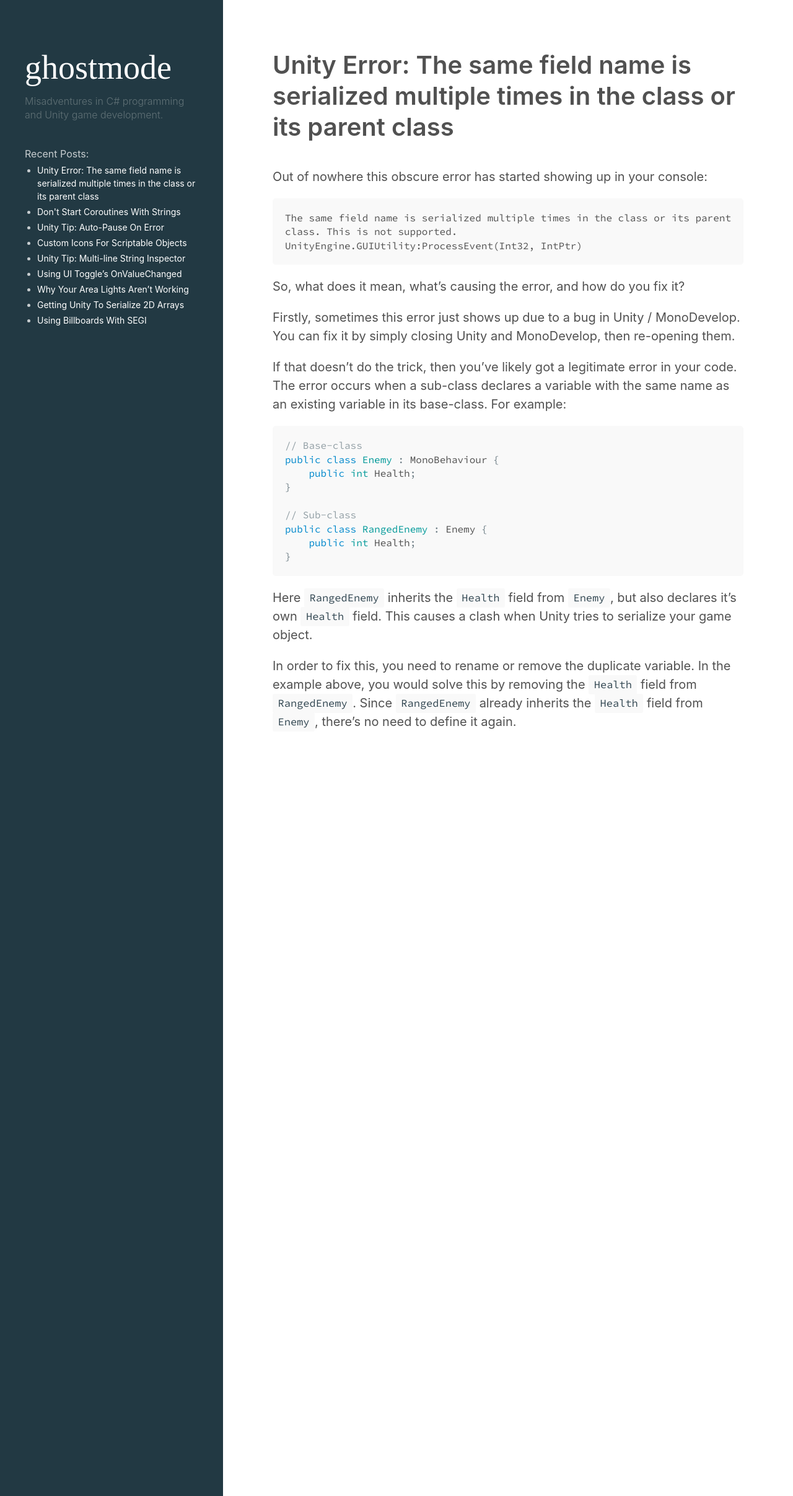
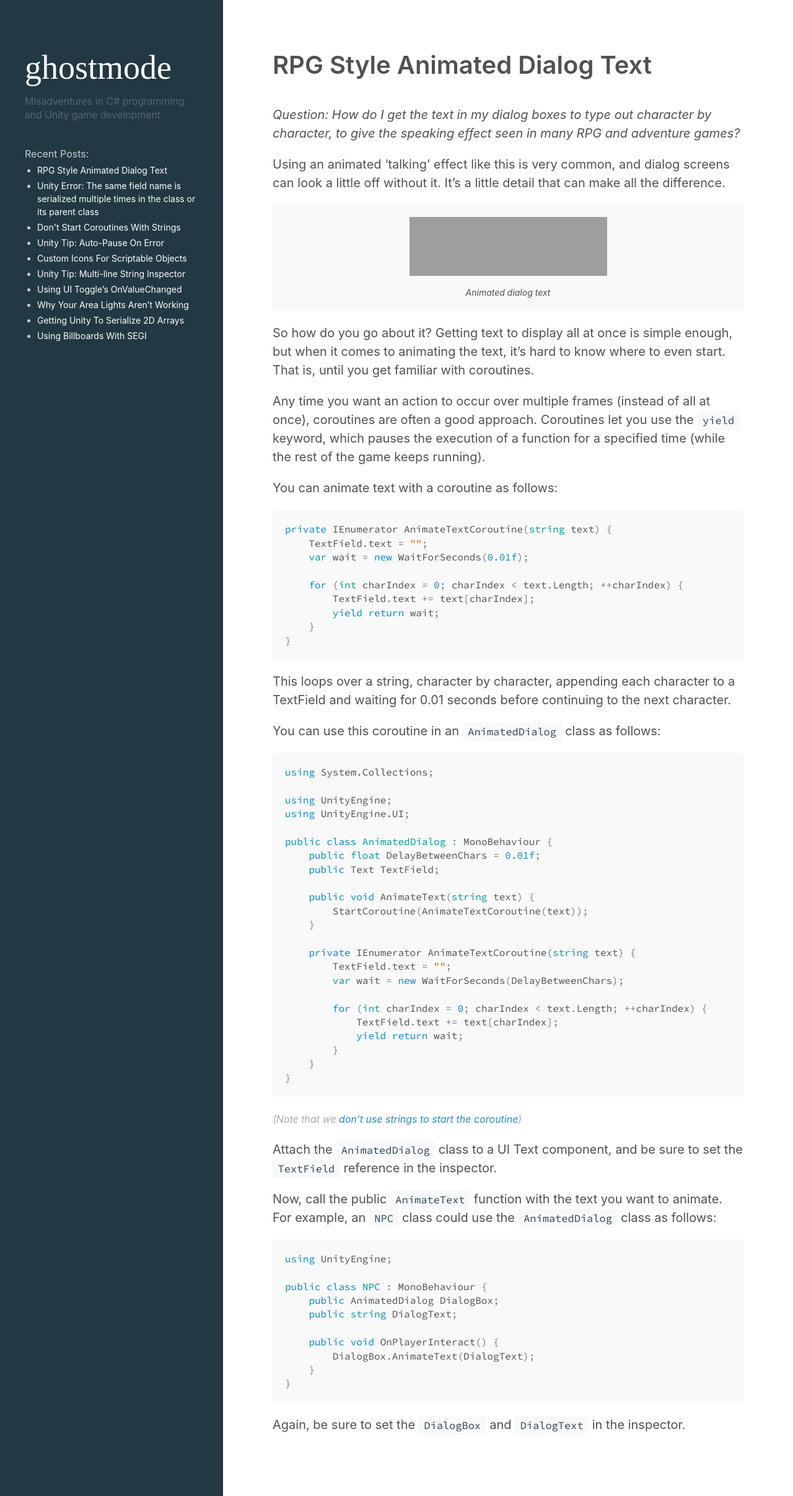
Before and after one commit to teamghostmode/teamghostmode.github.io, a Jekyll site: the page built from index.md, in a window 1280 px wide. Shown: the whole page at 62% size. Built offline with Jekyll 4.4.1, drawn with Linux system fonts in a browser that asks for light colours; some web fonts are replaced; grey boxes are pictures that could not be loaded.

Commit message:
New post: rpg-style-animated-dialog-text

```diff
--- /dev/null
+++ b/_posts/2017-10-30-rpg-style-animated-dialog-text.markdown
@@ -0,0 +1,79 @@
+---
+layout: post
+title: "RPG Style Animated Dialog Text"
+---
+*Question: How do I get the text in my dialog boxes to type out character by character, to give the speaking effect seen in many RPG and adventure games?*
+
+Using an animated 'talking' effect like this is very common, and dialog screens can look a little off without it. It’s a little detail that can make all the difference.
+
+<figure>
+  <iframe src='https://gfycat.com/ifr/FaintFirsthandDiscus' frameborder='0' scrolling='no' width='319' height='95'></iframe>
+  <figcaption>Animated dialog text</figcaption>
+</figure>
+
+So how do you go about it? Getting text to display all at once is simple enough, but when it comes to animating the text, it's hard to know where to even start. That is, until you get familiar with coroutines.
+
+Any time you want an action to occur over multiple frames (instead of all at once), coroutines are often a good approach. Coroutines let you use the `yield` keyword, which pauses the execution of a function for a specified time (while the rest of the game keeps running).
+
+You can animate text with a coroutine as follows:
+
+{% highlight csharp %}
+private IEnumerator AnimateTextCoroutine(string text) {
+    TextField.text = "";
+    var wait = new WaitForSeconds(0.01f);
+
+    for (int charIndex = 0; charIndex < text.Length; ++charIndex) {
+        TextField.text += text[charIndex];
+        yield return wait;
+    }
+}
+{% endhighlight %}
+
+This loops over a string, character by character, appending each character to a TextField and waiting for 0.01 seconds before continuing to the next character.
+
+You can use this coroutine in an `AnimatedDialog` class as follows:
+{% highlight csharp %}
+using System.Collections;
+
+using UnityEngine;
+using UnityEngine.UI;
+
+public class AnimatedDialog : MonoBehaviour {
+    public float DelayBetweenChars = 0.01f;
+    public Text TextField;
+
+    public void AnimateText(string text) {
+        StartCoroutine(AnimateTextCoroutine(text));
+    }
+
+    private IEnumerator AnimateTextCoroutine(string text) {
+        TextField.text = "";
+        var wait = new WaitForSeconds(DelayBetweenChars);
+
+        for (int charIndex = 0; charIndex < text.Length; ++charIndex) {
+            TextField.text += text[charIndex];
+            yield return wait;
+        }
+    }
+}
+{% endhighlight %}
+
+<span class="muted">(Note that we [don’t use strings to start the coroutine]({% post_url 2017-10-19-dont-start-coroutines-with-strings %}))</span>
+
+Attach the `AnimatedDialog` class to a UI Text component, and be sure to set the `TextField` reference in the inspector.
+
+Now, call the public `AnimateText` function with the text you want to animate. For example, an `NPC` class could use the `AnimatedDialog` class as follows:
+{% highlight csharp %}
+using UnityEngine;
+
+public class NPC : MonoBehaviour {
+    public AnimatedDialog DialogBox;
+    public string DialogText;
+
+    public void OnPlayerInteract() {
+        DialogBox.AnimateText(DialogText);
+    }
+}
+{% endhighlight %}
+
+Again, be sure to set the `DialogBox` and `DialogText` in the inspector.
--- a/_sass/hydeout/_type.scss
+++ b/_sass/hydeout/_type.scss
@@ -125,3 +125,9 @@ a svg, .icon svg {
 }
 a svg { fill: $link-color; }
 .icon { vertical-align: middle; }
+
+.muted {
+  font-size: 0.8rem;
+  color: #AAA;
+  font-style: italic;
+}
```
